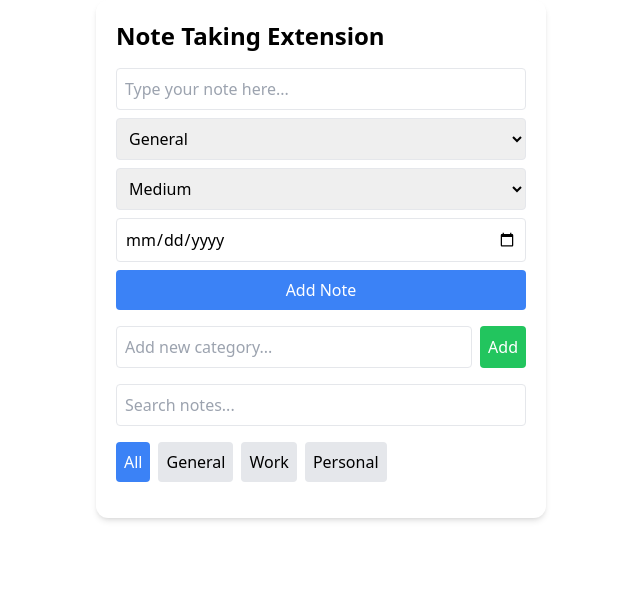
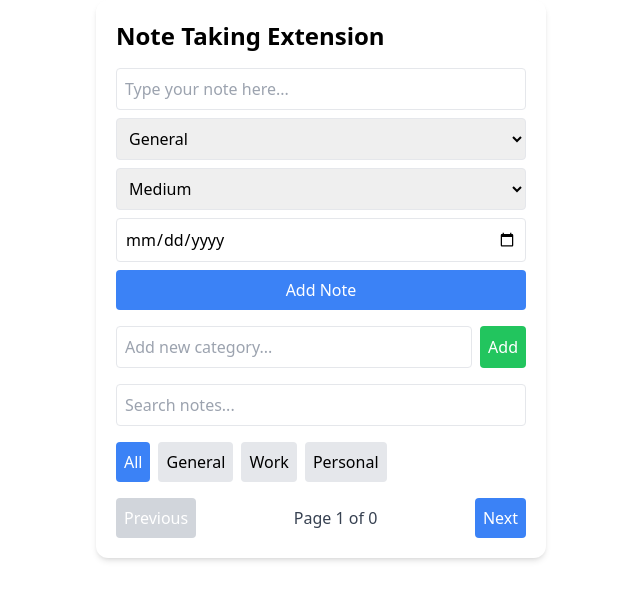
Before and after one commit to androyt1/Note-taking-extension, a React (Create React App) app: page / in a window 1280 px wide. Shown: the top 600 px of the page, without its empty margins (319-959 px from the left). Built offline with nearby package versions, Linux system fonts and the light colour scheme.

Commit message:
Added Pagination

```diff
--- a/src/components/Note.tsx
+++ b/src/components/Note.tsx
@@ -19,9 +19,31 @@ const NoteApp = () => {
     const [editNote, setEditNote] = useState<NoteProps | null>(null);
     const [expandedNoteId, setExpandedNoteId] = useState<number | null>(null);
 
+    const [currentPage, setCurrentPage] = useState(1);
+    const notesPerPage = 2;
+
+    const indexOfLastNote = currentPage * notesPerPage;
+    const indexOfFirstNote = indexOfLastNote - notesPerPage;
+    const currentNotes = filteredNotes.slice(indexOfFirstNote, indexOfLastNote);
+
+    const totalPages = Math.ceil(filteredNotes.length / notesPerPage);
+
+    const handleNextPage = () => {
+        if (currentPage < totalPages) {
+            setCurrentPage(currentPage + 1);
+        }
+    };
+
+    const handlePreviousPage = () => {
+        if (currentPage > 1) {
+            setCurrentPage(currentPage - 1);
+        }
+    };
+
     const handleSaveNote = (note: NoteProps) => {
         addOrEditNote(note);
-        setEditNote(null); // Reset editNote state after saving
+        setEditNote(null);
+        setCurrentPage(1);
     };
 
     return (
@@ -55,12 +77,29 @@ const NoteApp = () => {
                 onFilter={filterNotesByCategory}
             />
             <NoteList
-                notes={filteredNotes}
+                notes={currentNotes}
                 onEdit={setEditNote}
                 onDelete={deleteNote}
                 onToggleExpand={setExpandedNoteId}
                 expandedNoteId={expandedNoteId}
             />
+            <div className='flex justify-between items-center'>
+                <button
+                    onClick={handlePreviousPage}
+                    disabled={currentPage === 1}
+                    className='bg-blue-500 text-white p-2 rounded disabled:bg-gray-300'>
+                    Previous
+                </button>
+                <span className='text-gray-700'>
+                    Page {currentPage} of {totalPages}
+                </span>
+                <button
+                    onClick={handleNextPage}
+                    disabled={currentPage === totalPages}
+                    className='bg-blue-500 text-white p-2 rounded disabled:bg-gray-300'>
+                    Next
+                </button>
+            </div>
         </div>
     );
 };
```
